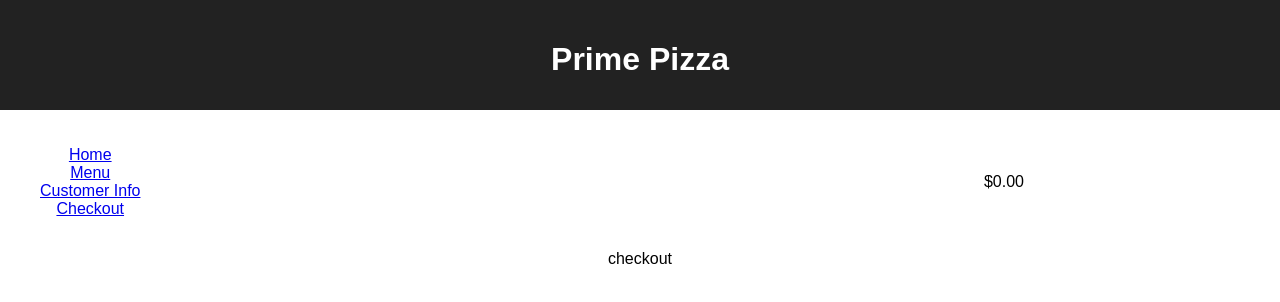
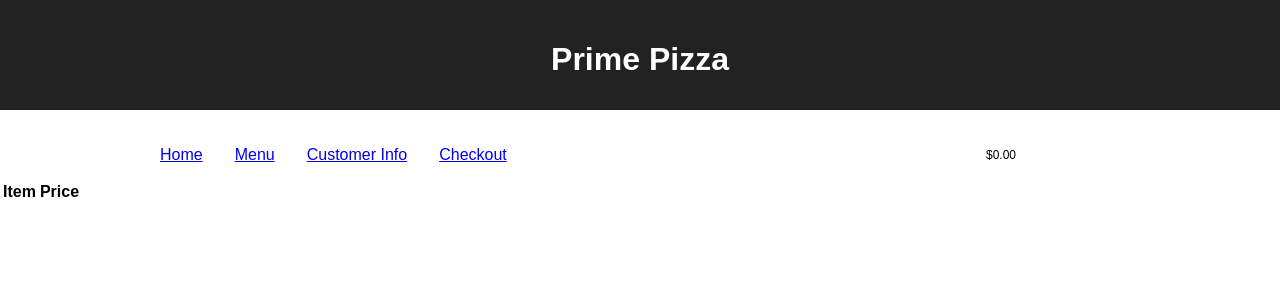
Before and after one commit to AshtonGasser/redux-pizza-parlor, a React (Create React App) app: page /#/checkout in a window 1280 px wide. Shown: the top 302 px of the page. Built offline with nearby package versions, Linux system fonts and the light colour scheme.

Commit message:
checkout

```diff
--- a/src/components/App/App.css
+++ b/src/components/App/App.css
@@ -19,9 +19,22 @@
   display: flex;
   align-items: center;
   justify-content: space-between;
-  width: 80%
+  width: 80%;
+
 }
 
 li{
   list-style: none;
 }
+.nav-div{
+  margin-left: 8em;
+
+}
+
+.nav{
+  padding: 1em;
+}
+
+a{
+  padding: 1em
+}
--- a/src/components/App/App.jsx
+++ b/src/components/App/App.jsx
@@ -20,22 +20,18 @@ function App() {
         <div className="nav-cost-div">
           <div className="nav-div">
         <nav className="nav">
-          <ul>
-            <li>
+
               <Link to="/">Home</Link>
-            </li>
-            <li>
+
               <Link to="/menu-form">Menu</Link>
-            </li>
-            <li>
+
               <Link to="/customer">Customer Info</Link>
-              <li>
+
               <Link to="/checkout">Checkout</Link>
-            </li>
-            </li>
-          </ul>
+
+
         </nav>
-        </div>
+         </div>
 
         <div className="cost-div"> <TotalCost/> </div>
 
--- a/src/components/Checkout/Checkout.jsx
+++ b/src/components/Checkout/Checkout.jsx
@@ -1,12 +1,27 @@
-function Checkout () {
+import { useSelector } from "react-redux";
+import CheckoutRow from "../CheckoutRow/CheckoutRow";
 
-    return (
-         <div>
-        <p>checkout</p>
+function Checkout() {
+  const cart = useSelector((store) => store.cartReducer);
 
-     </div> )
+  console.log("cart", cart);
 
+  return (
+    <div>
+      <table className="">
+        <tbody>
+          <tr>
+            <th>Item</th>
+            <th>Price</th>
+          </tr>
 
+          {cart.map((item) => {
+            return <CheckoutRow item={item} />;
+          })}
+        </tbody>
+      </table>
+    </div>
+  );
 }
 
-export default Checkout
+export default Checkout;
--- /dev/null
+++ b/src/components/CheckoutRow/CheckoutRow.jsx
@@ -0,0 +1,17 @@
+function CheckoutRow({item}) {
+
+
+
+
+  return (
+
+    <tr>
+      <td>{item.name}</td>
+      <td>{item.price}</td>
+    </tr>
+
+  );
+}
+
+
+export default CheckoutRow
--- a/src/components/MenuItem/MenuItem.css
+++ b/src/components/MenuItem/MenuItem.css
@@ -2,7 +2,10 @@
 
 .menu-card{
     display: flex;
-
+   justify-content: center;
+   padding-bottom: 1em;
+   /* border: 4px solid red; */
+   /* background-color: red; */
 }
 
 .pizza-img {
@@ -10,9 +13,23 @@
 }
 
 .pizza-description{
-    width: 200px
+    width: 200px;
+    background-color: green
 }
 
 .card-button {
-    width: 65px
+    width: 65px;
+    align-content: center;
+    margin-top: 4em;
 }
+
+p {
+    font-size: 9pt;
+    margin-left: 8px;
+    margin-right: 8px;
+    background-color: white;
+}
+
+h3 {
+    background-color: red;
+}
--- a/src/components/MenuItem/MenuItem.jsx
+++ b/src/components/MenuItem/MenuItem.jsx
@@ -41,7 +41,7 @@ function MenuItem({ item }) {
         <img className="pizza-img" src={item.image_path} alt="" />
       </div>
       <div className="pizza-description">
-        <p>{item.name}</p>
+        <h3>{item.name}</h3>
         <p>{item.description}</p>
       </div>
       <div className="card-button">
```
